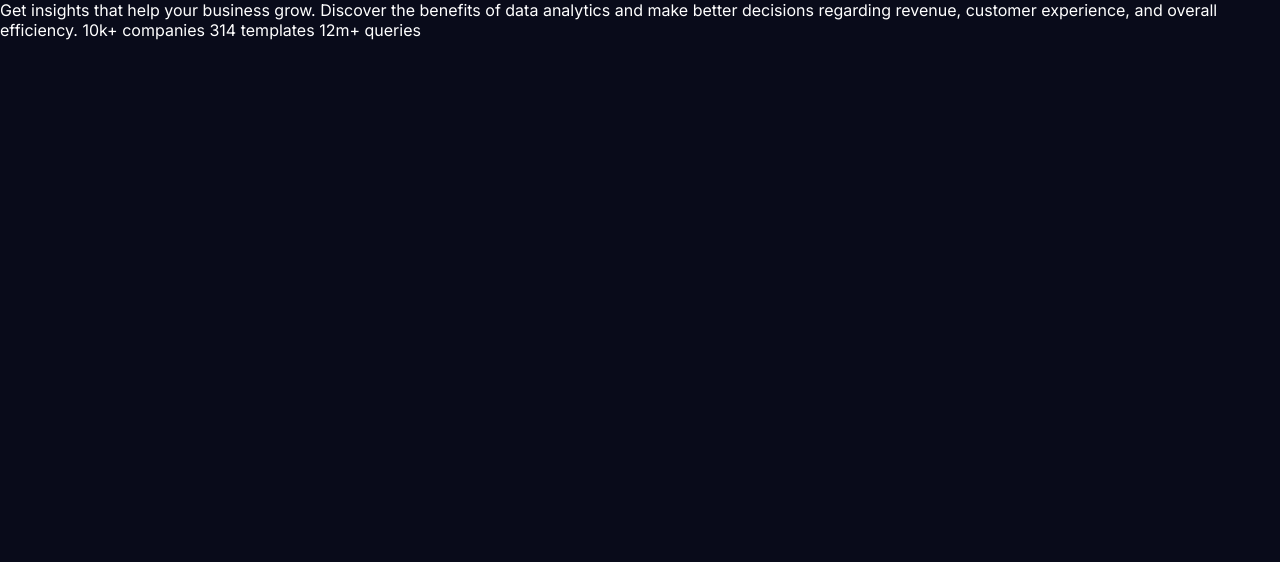
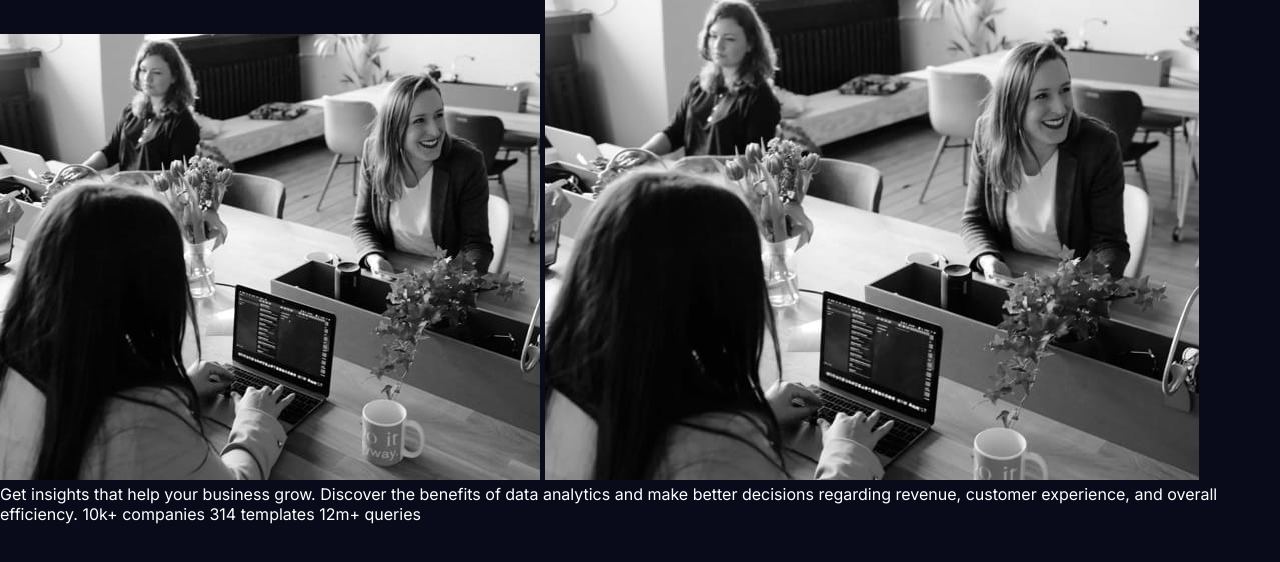
Before and after one commit to Afeez-Ola/stats-preview-card-component-main, a plain HTML site: page index.html in a window 1280 px wide. Drawn offline with Linux system fonts and the light colour scheme.

Commit message:
structuring

```diff
--- a/index.html
+++ b/index.html
@@ -20,6 +20,19 @@
 
 <body>
 
+    <main>
+
+        <div class="container">
+
+            <div class="note_side"></div>
+            <div class="images">
+                <img class="desktop_image" src="images/image-header-desktop.jpg" alt="image-header-desktop">
+                <img class="mobile_image" src="images/image-header-mobile.jpg" alt="image-header-mobile">
+            </div>
+
+        </div>
+    </main>
+
     Get insights that help your business grow. Discover the benefits of data analytics and make better decisions regarding revenue, customer experience, and overall efficiency. 10k+ companies 314 templates 12m+ queries
 
 </body>
```
